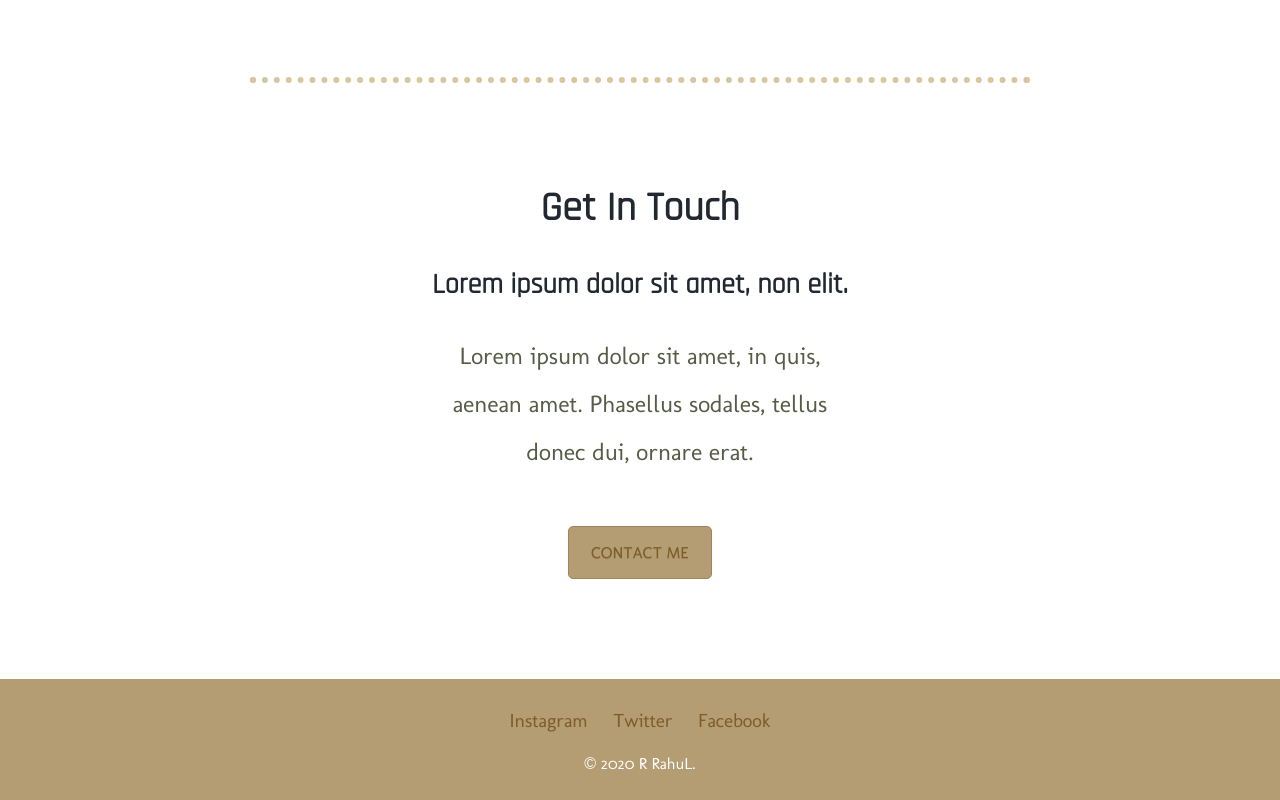
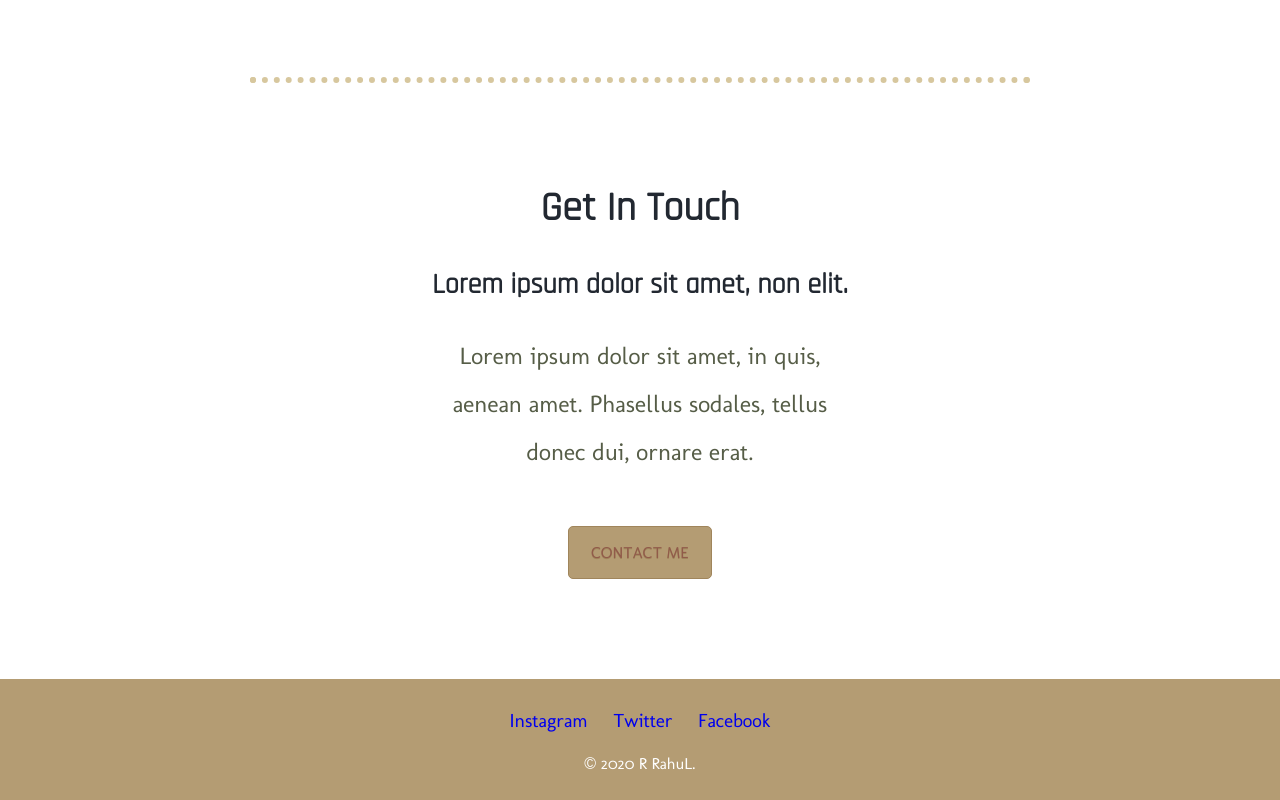
Before and after one commit to RahulRgowdru/FakeMySite, a plain HTML site: page index.html in a window 1280 px wide. Shown: the part 2214-3014 px from the top of the page. Drawn offline with Linux system fonts and the light colour scheme.

Commit message:
Update style.css

```diff
--- a/css/style.css
+++ b/css/style.css
@@ -34,7 +34,7 @@ p {
 }
 
 a {
-  color: #7d5e2a;
+  color: 915b4a;
   text-decoration: none;
   margin: auto 10px;
 }
@@ -101,7 +101,7 @@ hr {
   border: 1px solid #a0855b;
   display: inline-block;
   cursor: pointer;
-  color: #7d5e2a;
+  color: #915b4a;
   font-family: 'Molengo', sans-serif;
   font-size: 1rem;
   padding: 16px 22px;
@@ -112,7 +112,7 @@ hr {
 
 .btn:hover {
   background-color: #d7c79e;
-  color: #7d5e2a;
+  color: #915b4a;
 }
 
 .btn:active {
@@ -153,46 +153,3 @@ hr {
   float: right;
   margin-left: 10px;
 }
-
-/**********************************************MIXED UP ERROR*************************************************/
-/*
-.t-cloud {
-  position: absolute;
-  top: 30px;
-  right: 600px;
-}
-
-.b-cloud {
-  position: absolute;
-}
-
-
-.mount {
-  position: absolute;
-}
-/**************************************************TREECOLOR BOX POSITION*********************************/
-/*
-.top{
-  background-color: #649d66;
-  height: 200px;
-  width: 200px;
-  position:absolute;
-  left: 200px;
-  top: 200px;
-}
-
-.middle{
-  background-color: red;
-  height: 200px;
-  width: 200px;
-  position: absolute;
-  left: 400px;
-  top: 400px;
-}
-
-.bottom{
-  background-color: yellow;
-  height: 200px;
-  width:200px;
-}
-*/
```
